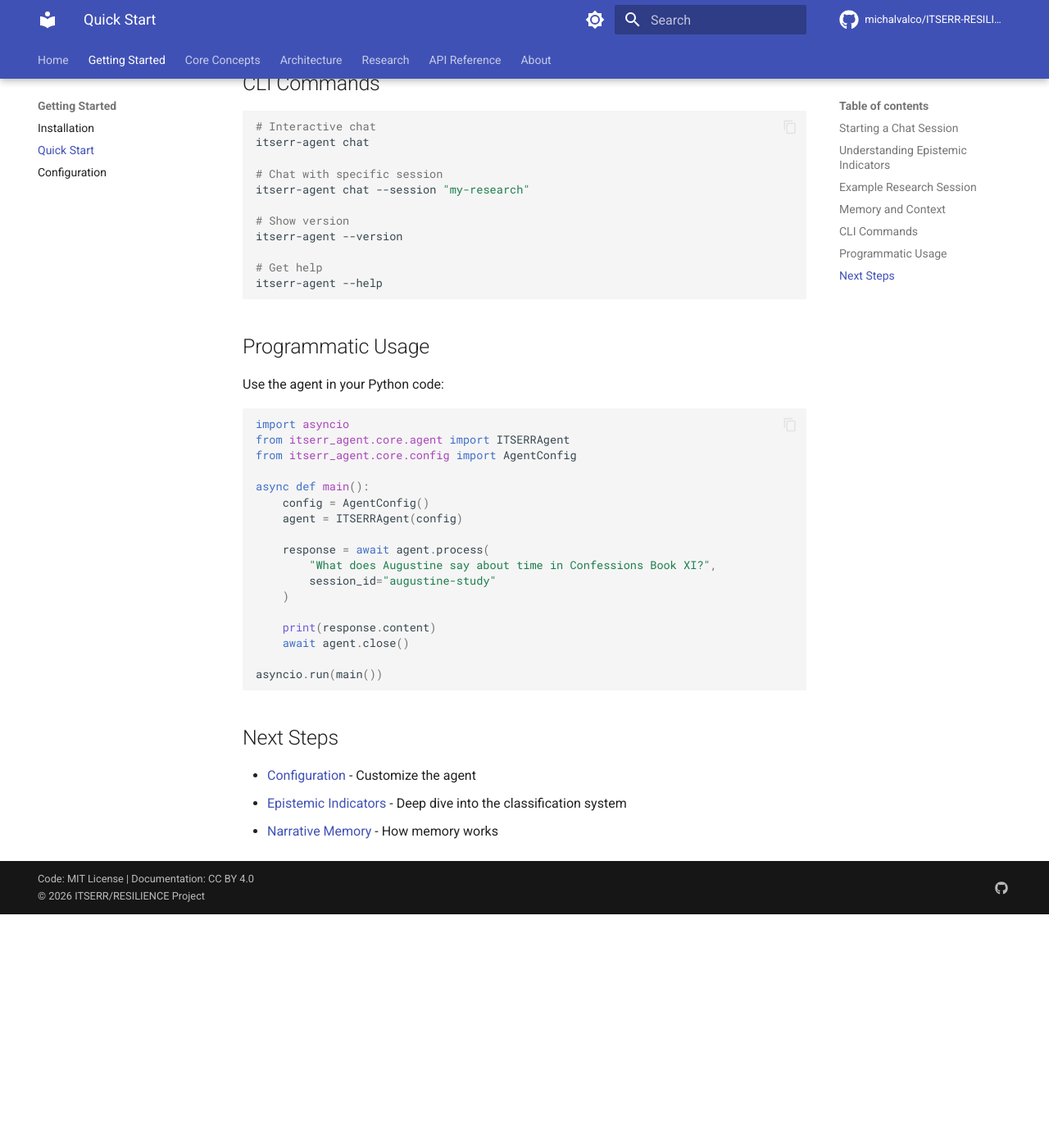
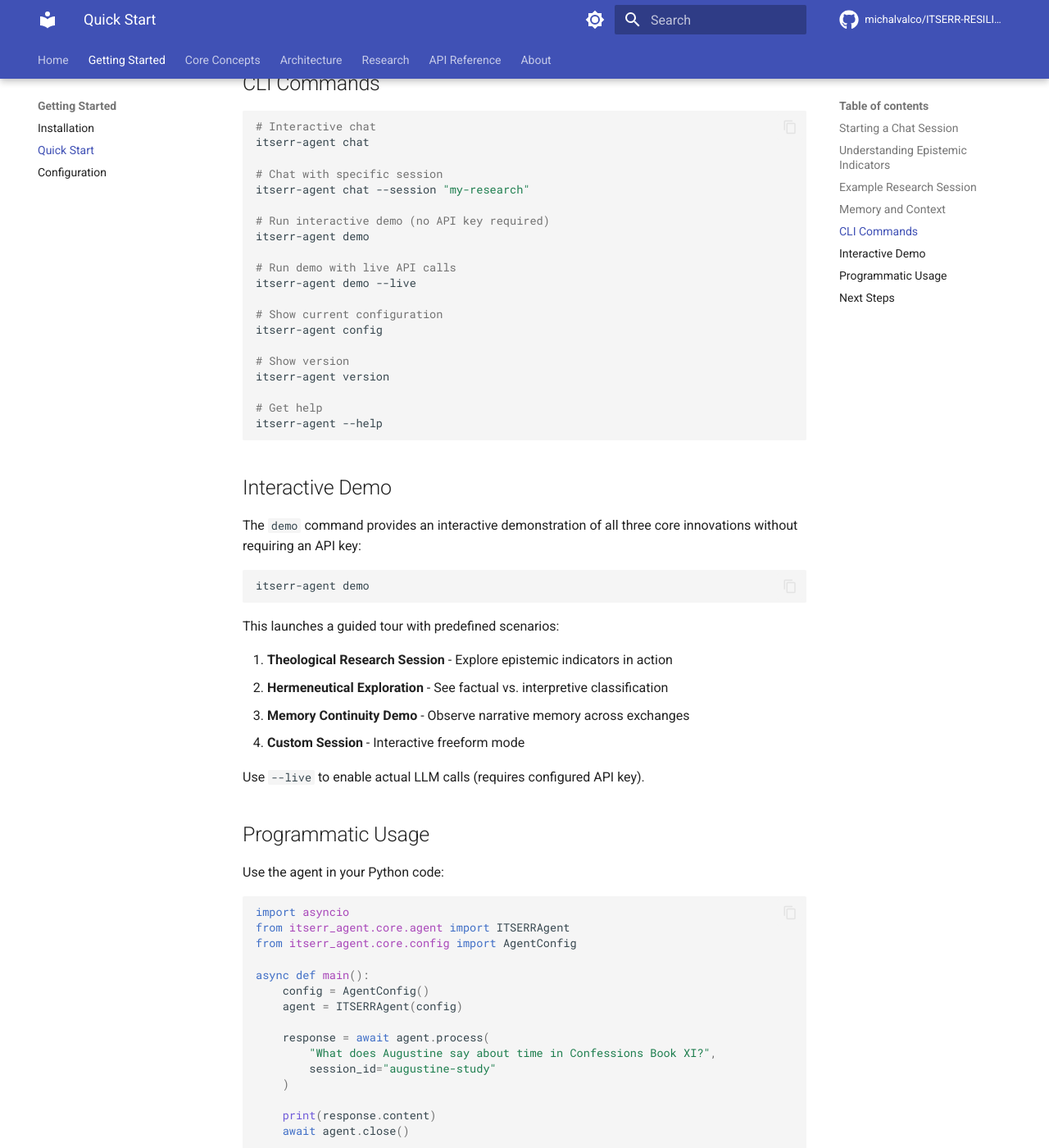
Before and after one commit to michalvalco/ITSERR-RESILIENCE-Project, an MkDocs documentation site: the page built from docs/getting-started/quickstart.md, in a window 1280 px wide and 1400 px high, scrolled down 2071 px. Shown: the whole window at 82% size. Built offline with MkDocs 1.6.1 and Material for MkDocs 9.7.7, drawn with Linux system fonts in a browser that asks for light colours; comment, search, counter and statistics services are not loaded; before the commit the page ends 3186 px from its top, so only the background shows below that.

Commit message:
Update documentation with new API method and demo command
API Reference (docs/api/agent.md):
- Add get_session_summary() method documentation with parameters,
  return type, and usage example

Quick Start (docs/getting-started/quickstart.md):
- Add demo command to CLI commands section
- Add itserr-agent config and version commands
- Add new "Interactive Demo" section explaining the demo feature
  and its three predefined scenarios

https://claude.ai/code/session_019bnk6JvwCWNkbuveaexP5k

````diff
--- a/docs/getting-started/quickstart.md
+++ b/docs/getting-started/quickstart.md
@@ -97,12 +97,38 @@ itserr-agent chat
 # Chat with specific session
 itserr-agent chat --session "my-research"
 
+# Run interactive demo (no API key required)
+itserr-agent demo
+
+# Run demo with live API calls
+itserr-agent demo --live
+
+# Show current configuration
+itserr-agent config
+
 # Show version
-itserr-agent --version
+itserr-agent version
 
 # Get help
 itserr-agent --help
 ```
+
+## Interactive Demo
+
+The `demo` command provides an interactive demonstration of all three core innovations without requiring an API key:
+
+```bash
+itserr-agent demo
+```
+
+This launches a guided tour with predefined scenarios:
+
+1. **Theological Research Session** - Explore epistemic indicators in action
+2. **Hermeneutical Exploration** - See factual vs. interpretive classification
+3. **Memory Continuity Demo** - Observe narrative memory across exchanges
+4. **Custom Session** - Interactive freeform mode
+
+Use `--live` to enable actual LLM calls (requires configured API key).
 
 ## Programmatic Usage
 
````
Also changed, not shown: docs/api/agent.md (+24 -0 lines).
